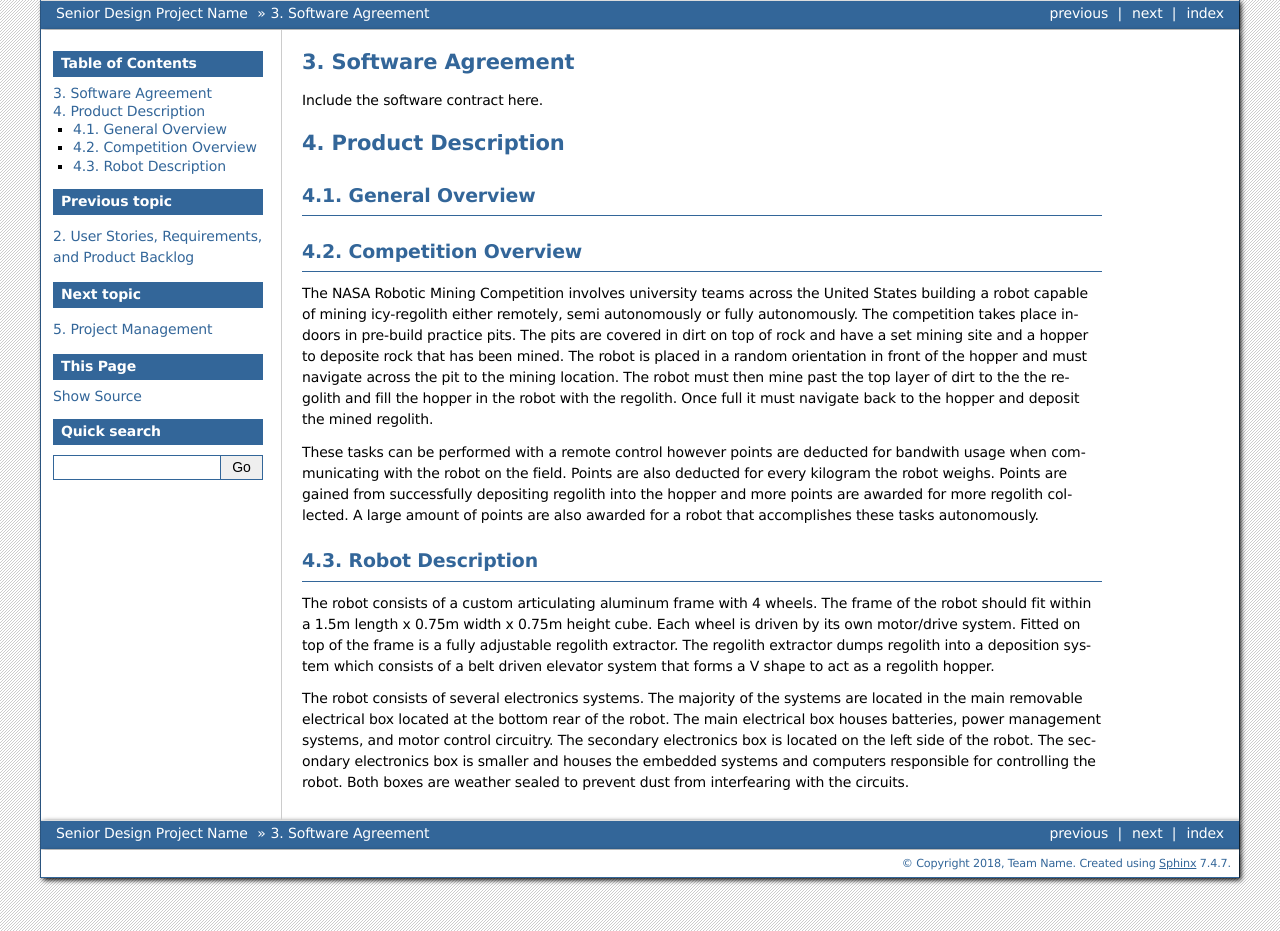
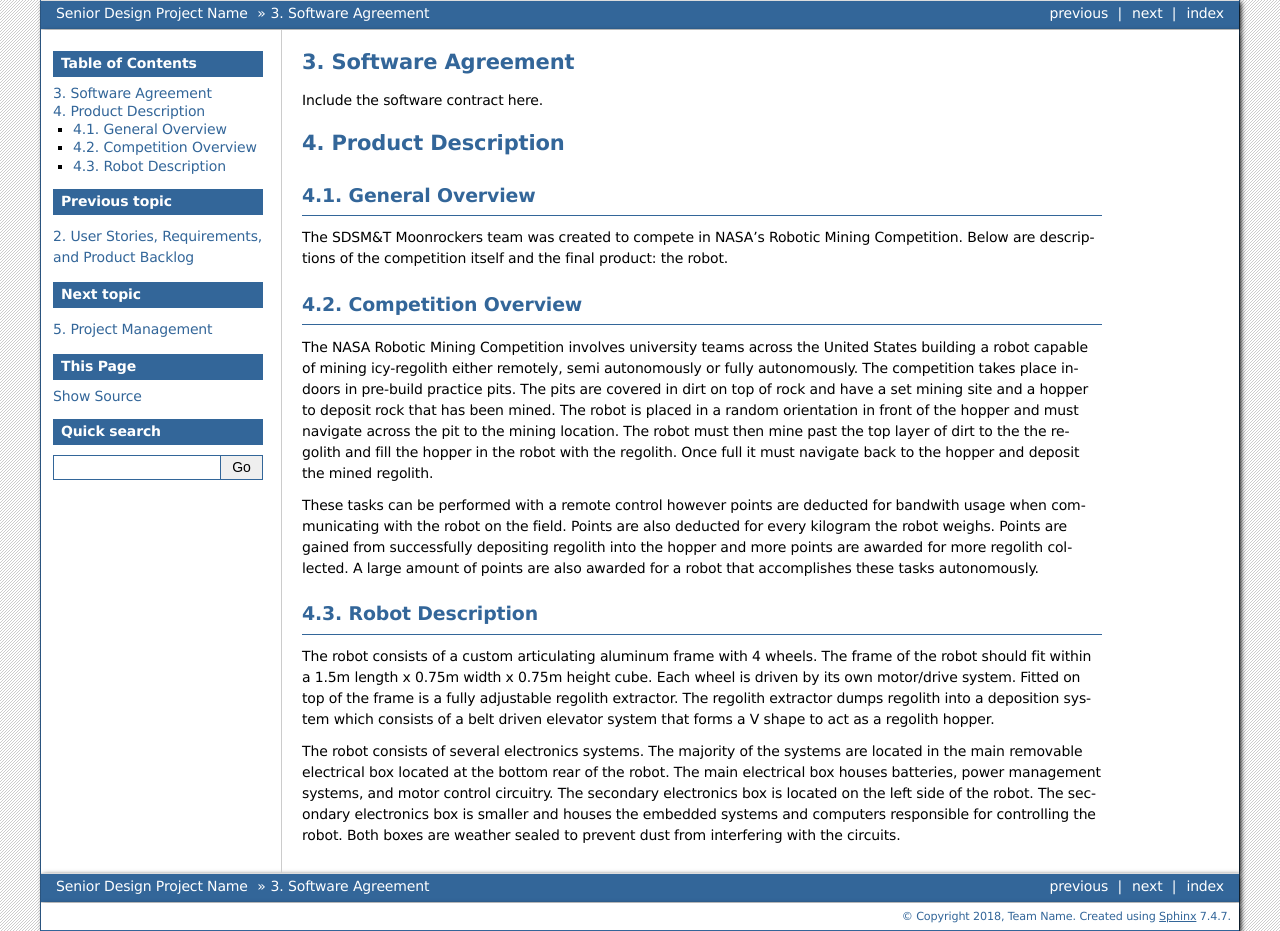
Before and after one commit to kaliRegenold/SeniorDesign, a Sphinx documentation site: the page built from DesignDoc/source/productdescription.rst, in a window 1280 px wide. Built offline with Sphinx 7.4.7, drawn with Linux system fonts in a browser that asks for light colours; pages that are not in the unit, such as notebooks, are missing from menus.

Commit message:
Add 4.1 Product Description:General Overview.

```diff
--- a/DesignDoc/source/productdescription.rst
+++ b/DesignDoc/source/productdescription.rst
@@ -9,10 +9,13 @@ Product Description
 General Overview
 ~~~~~~~~~~~~~~~~
 
+The SDSM&T Moonrockers team was created to compete in NASA's Robotic Mining Competition.
+Below are descriptions of the competition itself and the final product: the robot.
+
 Competition Overview
 ~~~~~~~~~~~~~~~~~~~~
 
-The NASA Robotic Mining Competition involves university teams across the United States building a robot capable of mining icy-regolith either remotely, semi autonomously or fully autonomously. The competition takes place indoors in pre-build practice pits. The pits are covered in dirt on top of rock and have a set mining site and a hopper to deposite rock that has been mined. The robot is placed in a random orientation in front of the hopper and must navigate across the pit to the mining location. The robot must then mine past the top layer of dirt to the the regolith and fill the hopper in the robot with the regolith. Once full it must navigate back to the hopper and deposit the mined regolith.
+The NASA Robotic Mining Competition involves university teams across the United States building a robot capable of mining icy-regolith either remotely, semi autonomously or fully autonomously. The competition takes place indoors in pre-build practice pits. The pits are covered in dirt on top of rock and have a set mining site and a hopper to deposit rock that has been mined. The robot is placed in a random orientation in front of the hopper and must navigate across the pit to the mining location. The robot must then mine past the top layer of dirt to the the regolith and fill the hopper in the robot with the regolith. Once full it must navigate back to the hopper and deposit the mined regolith.
 
 These tasks can be performed with a remote control however points are deducted for bandwith usage when communicating with the robot on the field. Points are also deducted for every kilogram the robot weighs. Points are gained from successfully depositing regolith into the hopper and more points are awarded for more regolith collected. A large amount of points are also awarded for a robot that accomplishes these tasks autonomously.
 
@@ -32,4 +35,4 @@ the robot. The main electrical box houses batteries, power management systems,
 and motor control circuitry. The secondary electronics box is located on the
 left side of the robot. The secondary electronics box is smaller and houses the
 embedded systems and computers responsible for controlling the robot. Both
-boxes are weather sealed to prevent dust from interfearing with the circuits.
+boxes are weather sealed to prevent dust from interfering with the circuits.
```
